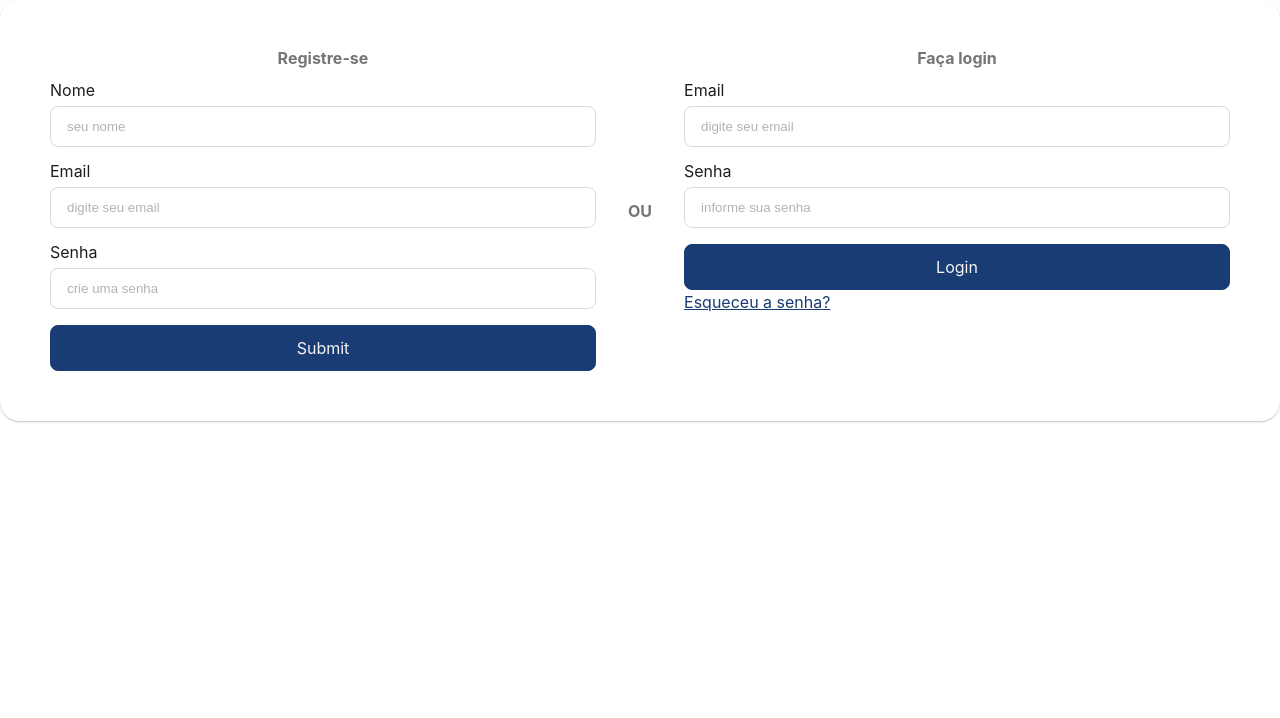
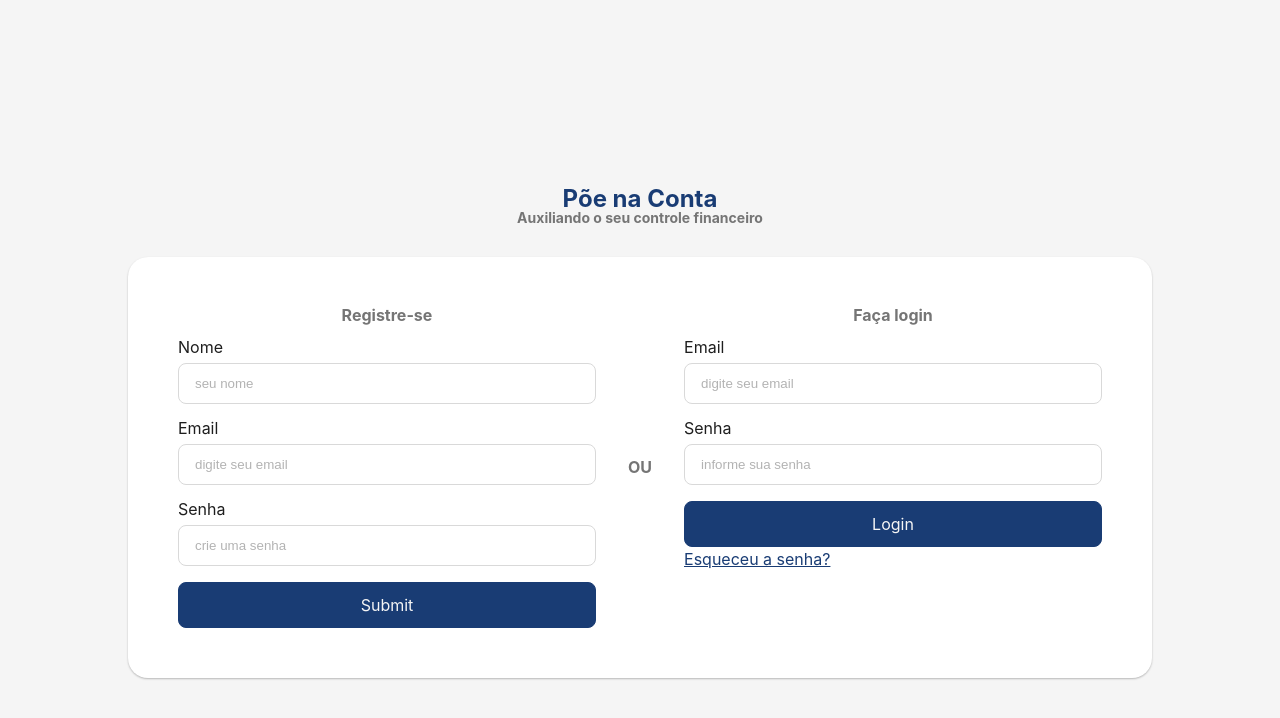
Before and after one commit to PoeNaConta/poe-na-conta-front, a React (Vite) app: page /login in a window 1280 px wide. Shown: the top 718 px of the page. Built offline with nearby package versions, Linux system fonts and the light colour scheme.

Commit message:
feat: use center layout on login page

```diff
--- a/src/pages/login/view/login.view.tsx
+++ b/src/pages/login/view/login.view.tsx
@@ -4,13 +4,19 @@ import Text from '@components/text';
 import LoginForm from '../components/login-form';
 import RegisterForm from '../components/register-form';
 import { LoginViewProps } from '../types';
+import CenterLayout from '@components/center-layout';
 
 export default function Login({
   registerFormProps,
   loginFormProps,
 }: LoginViewProps) {
   return (
-    <>
+    <CenterLayout
+      title="Põe na Conta"
+      subtitle="Auxiliando o seu controle financeiro"
+      width={80}
+      height={55}
+    >
       <Card>
         <Stack
           wrap="mobile"
@@ -30,6 +36,6 @@ export default function Login({
           <LoginForm {...loginFormProps} />
         </Stack>
       </Card>
-    </>
+    </CenterLayout>
   );
 }
```
